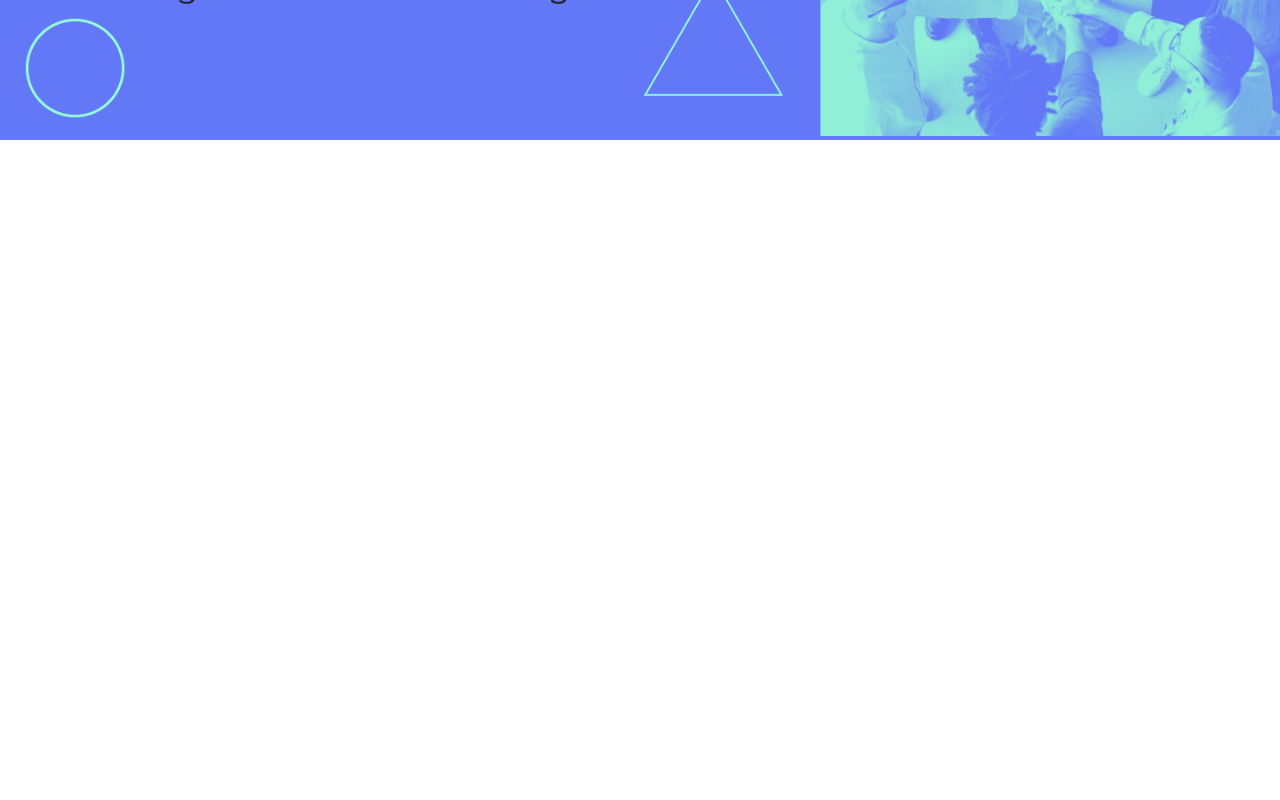
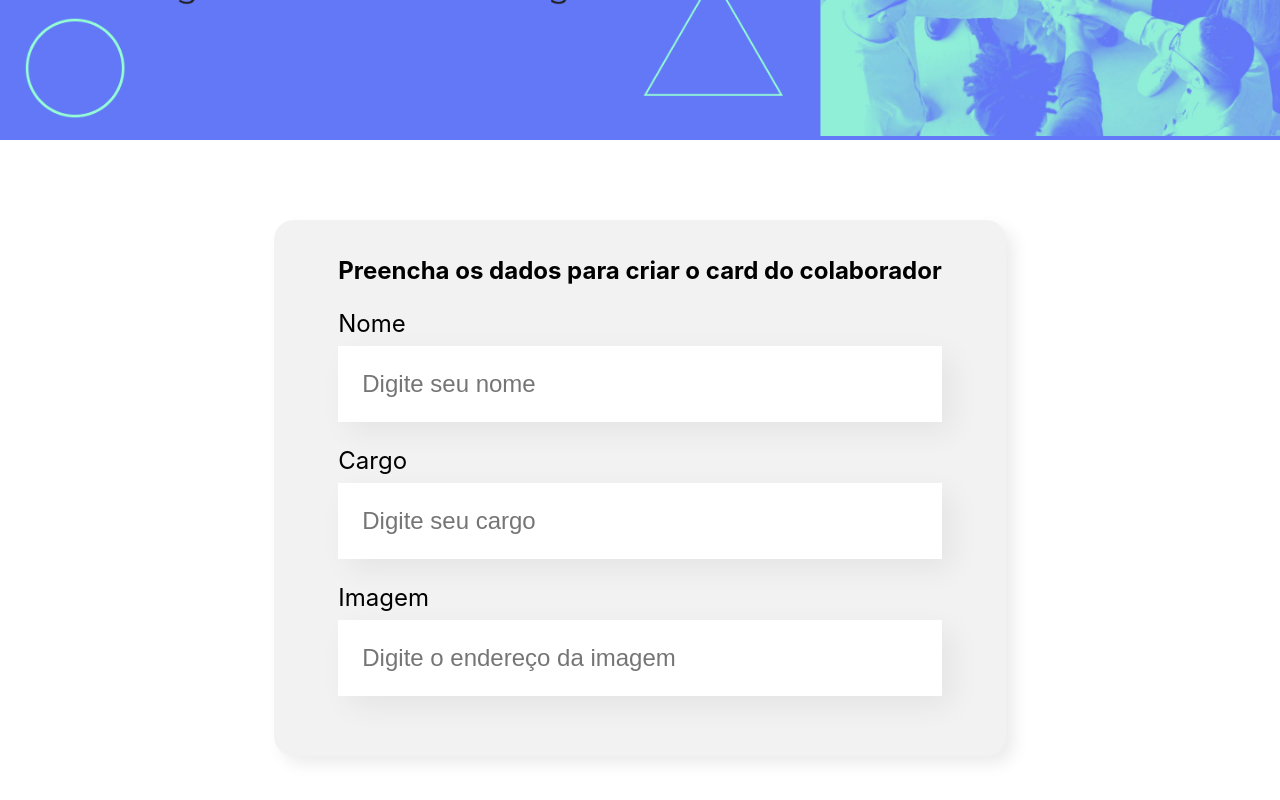
Before and after one commit to JoaoAlisonTI/organo, a React (Create React App) app: page / in a window 1280 px wide. Shown: the part 358-1158 px from the top of the page. Before the commit the page ends 800 px from the top, so only its background shows below. Built offline with nearby package versions, Linux system fonts and the light colour scheme.

Commit message:
feat: adding the Form component

```diff
--- a/src/App.js
+++ b/src/App.js
@@ -1,9 +1,11 @@
 import { Banner } from './components/Banner';
+import { Form } from './components/Form';
 
 function App() {
   return (
     <div className="App">
       <Banner />
+      <Form />
     </div>
   );
 }
--- a/src/components/Banner/index.js
+++ b/src/components/Banner/index.js
@@ -2,8 +2,8 @@
 
 export const Banner = () => {
   return (
-  <header className="banner">
-    <img src="/imagens/banner.png" alt="O banner principal da página do Organo"/>
-  </header>
+    <header className="banner">
+      <img src="/imagens/banner.png" alt="O banner principal da página do Organo"/>
+    </header>
   )
 }
--- /dev/null
+++ b/src/components/Form/Form.css
@@ -0,0 +1,13 @@
+.section-form {
+  display: flex;
+  justify-content: center;
+  margin: 80px 0;
+}
+
+.section-form form {
+  max-width: 80%;
+  background-color: #F2F2F2;
+  border-radius: 20px;
+  padding: 36px 64px;
+  box-shadow: 8px 8px 16px rgba(0,0,0, 0.08);
+}
--- /dev/null
+++ b/src/components/Form/index.js
@@ -0,0 +1,15 @@
+import { Input } from '../Input';
+import "./Form.css";
+
+export const Form = () => {
+  return (
+    <section className="section-form">
+      <form>
+        <h2>Preencha os dados para criar o card do colaborador</h2>
+        <Input label="Nome" placeholder="Digite seu nome" />
+        <Input label="Cargo" placeholder="Digite seu cargo" />
+        <Input label="Imagem" placeholder="Digite o endereço da imagem" />
+      </form>
+    </section>
+  )
+}
```
